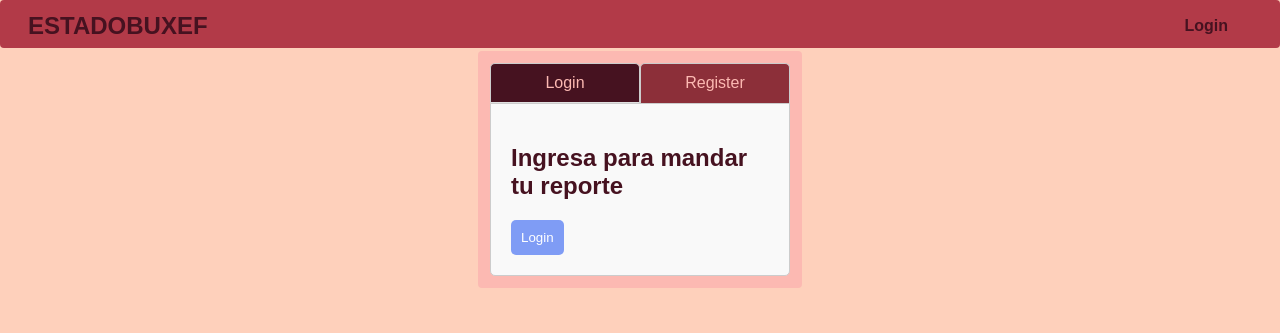
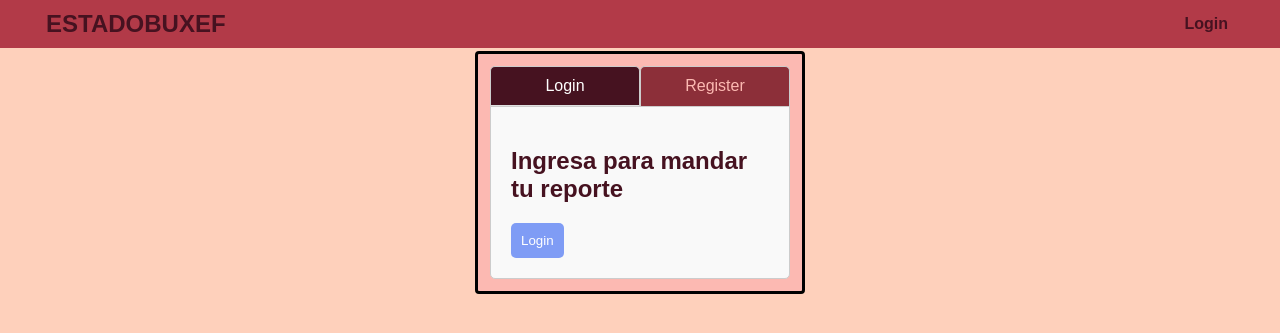
Before and after one commit to DCC-CC4401/2024-1-CC4401-1-grupo-3, a Django app: page /log-reg in a window 1280 px wide. Shown: the top 333 px of the page. Run offline with Django 5.2, Linux system fonts and the light colour scheme.

Commit message:
feat: add more css to the sign css, also now clicking in ESTADOBUXEF sends you back to the main page

```diff
--- a/estadobuxef/static/css/sign.css
+++ b/estadobuxef/static/css/sign.css
@@ -2,6 +2,7 @@
     width: 300px;
     margin: 0 auto;
     position: relative;
+    border: 3px solid black;
 }
 .tab-container {
     display: flex;
@@ -22,6 +23,7 @@
 .tab.active {
     background-color: #461220;
     border-bottom: 1px solid #e0e0e0;
+    color: white;
 }
 .form-container {
     border: 1px solid #ccc;
--- a/estadobuxef/static/css/style.css
+++ b/estadobuxef/static/css/style.css
@@ -16,10 +16,10 @@ body {
 .navbar {
   display: flex;
   flex-flow: row wrap;
-  justify-content: flex-end;
+  justify-content: space-between;
   align-items: center;
   background: #B23A48;
-  border-radius: .25em;
+  /* border-radius: .25em; */
   position: fixed;
   top: 0;
   left: 0;
@@ -33,14 +33,6 @@ body {
 
 .navbar > * {
   color: var(--black-color);
-}
-
-
-.navbar h1 {
-  font-family: "Fira Sans", sans-serif;
-  margin: .5em;
-  margin-right: auto;
-  font-size: 1.5em;
 }
 
 .navbar a {
--- a/estadobuxef/templates/base.html
+++ b/estadobuxef/templates/base.html
@@ -15,12 +15,12 @@
   </head>
   <body>
     <div class="navbar">
-      <h1> ESTADOBUXEF </h1>
-            {% if usuario %}
-                <a> {{usuario}} </a>
-            {% else %}
-            <a href="{% url 'log-reg' %}">Login</a>
-            {% endif %}
+      <a href="{% url 'home' %}" style="font-size: x-large; margin-left: 1em;">ESTADOBUXEF</a>
+      {% if usuario %}
+          <a> {{usuario}} </a>
+      {% else %}
+      <a href="{% url 'log-reg' %}">Login</a>
+      {% endif %}
     </div>
     <section class="main-container">
     {% block content %}{% endblock %}
--- a/estadobuxef/templates/log-reg.html
+++ b/estadobuxef/templates/log-reg.html
@@ -1,16 +1,22 @@
 {% extends 'base.html' %}
+
 {% load static %}
+
 {% block title %} Registrate {% endblock %}
+
 {% block css%}
 <link rel="stylesheet" type="text/css" href="{% static 'css/sign.css' %}">
 {% endblock %}
+
 {% block content %}
 <div class="container">
+
   <div class="tab-container">
     <div class="tab active" data-target="#login-form">Login</div>
     <div class="tab" data-target="#signup-form">Register</div>
   </div>
-    <div class="form-container">
+
+  <div class="form-container" id="log-form">
     <form id="login-form" class="active" method="POST" novalidate>
       {% csrf_token %}
       <h2>Ingresa para mandar tu reporte</h2>
@@ -18,7 +24,8 @@
       <input type="submit" value="Login" />
     </form>
   </div>
-    <div>
+
+  <div class="form-container" id="sign-form" style="display:none;">
     <form id="signup-form" method="POST" novalidate>
       {% csrf_token %}
       <h2>Regístrate para mandar tu reporte</h2>
@@ -26,6 +33,7 @@
       <input type="submit" value="Register" />
     </form>
   </div>
+
 </div>
 <script>
   document.addEventListener('DOMContentLoaded', function() {
@@ -37,7 +45,20 @@
         tabs.forEach(t => t.classList.remove('active'));
         forms.forEach(f => f.classList.remove('active'));
 
+        let login = document.getElementById('log-form');
+        let signin = document.getElementById('sign-form');
+
         const target = document.querySelector(this.getAttribute('data-target'));
+
+        if (target.id == 'login-form') {
+          login.style.display = 'block';
+          signin.style.display = 'none';
+        }
+        else {
+          login.style.display = 'none';
+          signin.style.display = 'block';
+        }
+
         this.classList.add('active');
         target.classList.add('active');
       });
```
Also changed, not shown: db.sqlite3 (added), estadobuxef/migrations/0001_initial.py (added), estadobuxef/migrations/__init__.py (added). Lines whose indentation alone changed are shown as unchanged.
